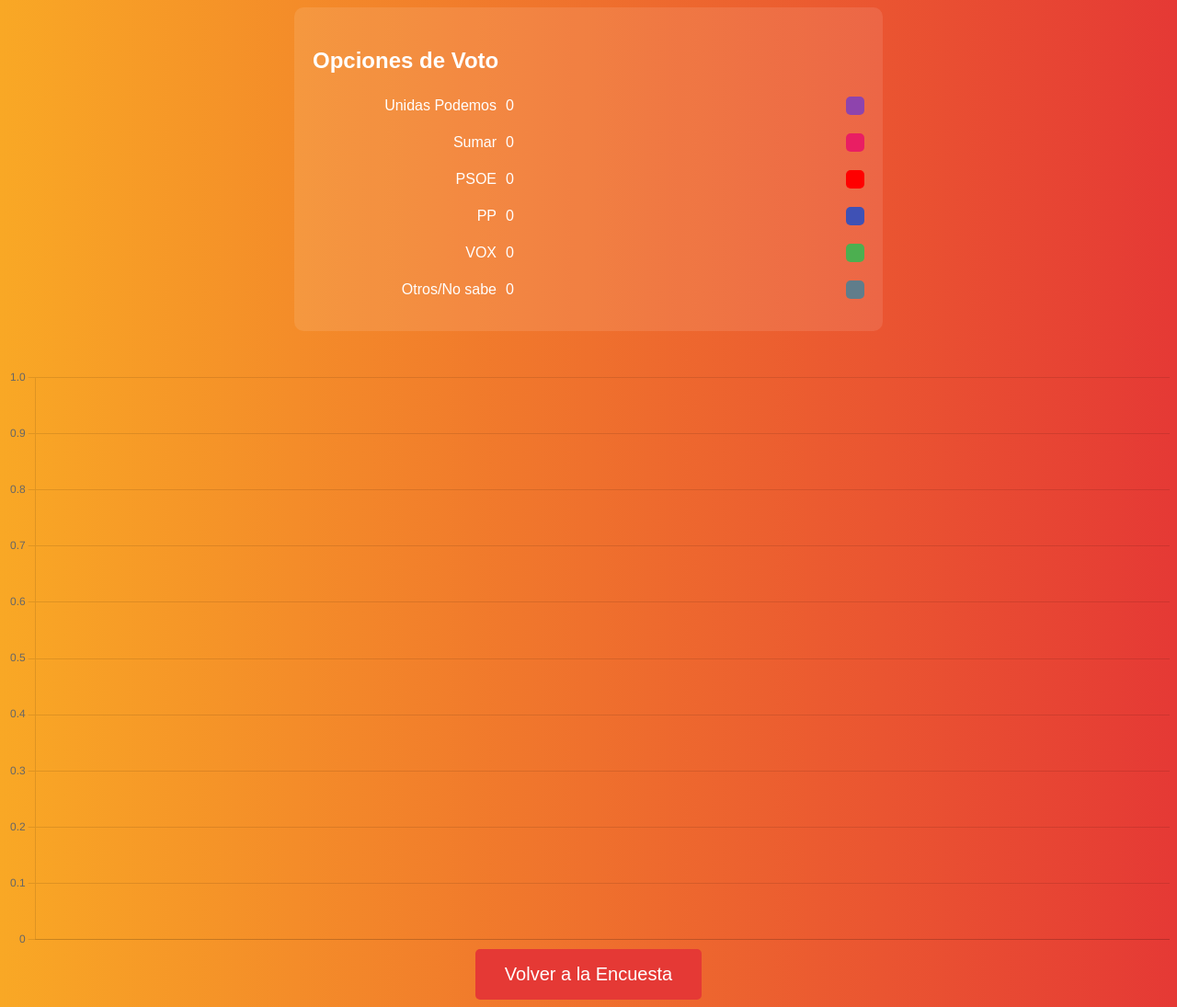
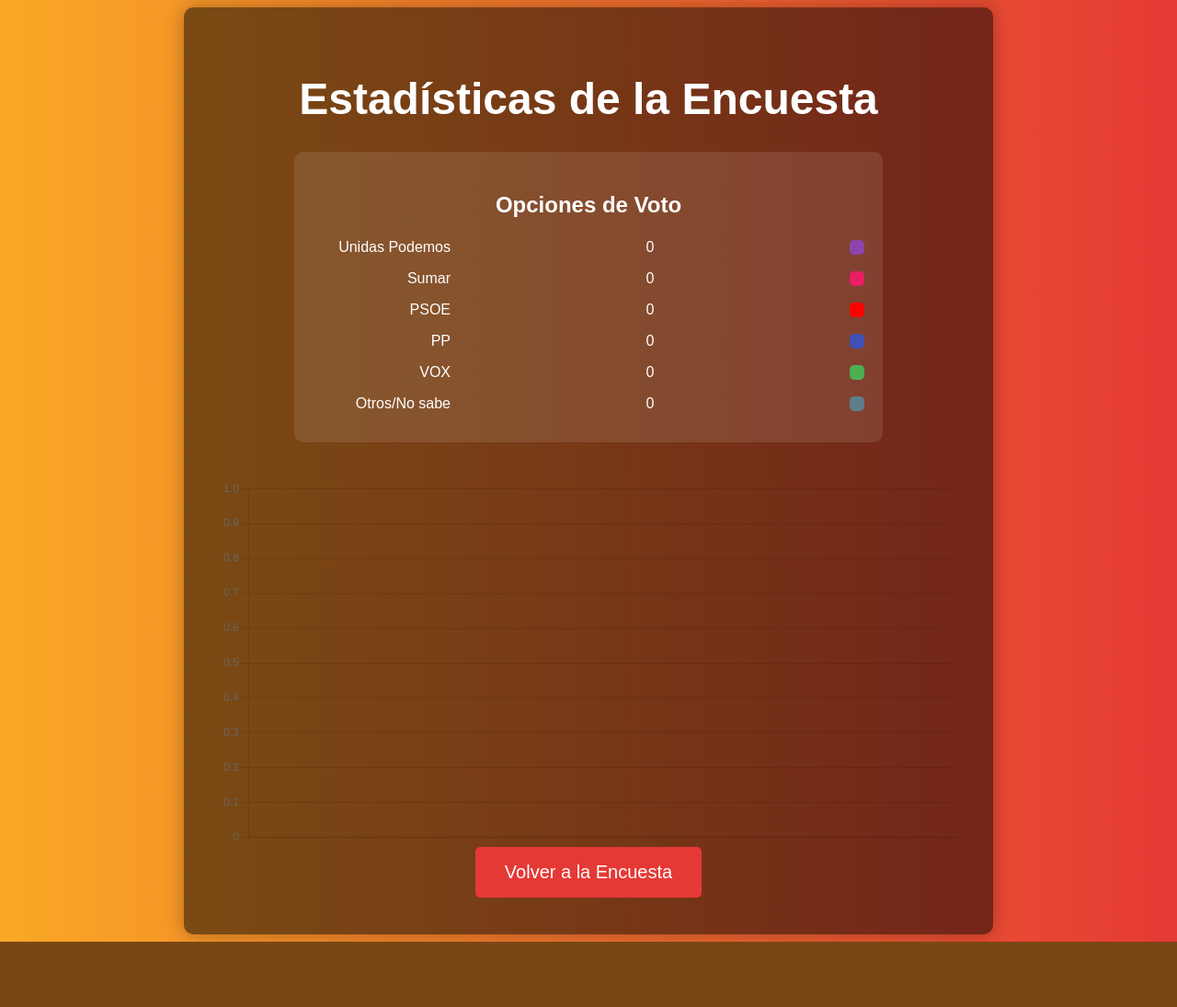
Before and after one commit to srivjim/Encuesta-nodo-php, a PHP site: page /statistics.php in a window 1280 px wide. Shown: the whole page at 92% size. After the commit the page ends 1024 px from the top, so only its background shows below. Run offline with PHP 8.4, Linux system fonts and the light colour scheme; data that the repository does not hold is empty.

Commit message:
Update statistics.php

```diff
--- a/src/statistics.php
+++ b/src/statistics.php
@@ -75,7 +75,7 @@ $conn->close();
         }
 
         .chart-bar-label {
-            flex: 0 0 200px;
+            flex: 0 0 150px;
             text-align: right;
             padding-right: 10px;
             color: #ffffff;
@@ -84,14 +84,14 @@ $conn->close();
         .chart-bar-value {
             flex: 1;
             color: #ffffff;
-            height: 30px;
-            line-height: 30px;
+            height: 24px;
+            line-height: 24px;
             border-radius: 5px;
         }
 
         .chart-bar-color {
-            width: 20px;
-            height: 20px;
+            width: 16px;
+            height: 16px;
             border-radius: 5px;
             margin-left: 10px;
         }
@@ -120,6 +120,9 @@ $conn->close();
     <script src="https://cdn.jsdelivr.net/npm/chart.js"></script>
 </head>
 <body>
+    <div class="container">
+        <h1>Estadísticas de la Encuesta</h1>
+
         <div class="chart-container">
             <p class="chart-title">Opciones de Voto</p>
             <div class="chart-bar">
@@ -159,7 +162,6 @@ $conn->close();
         <div class="btn-container">
             <a class="btn" href="index.php">Volver a la Encuesta</a>
         </div>
-
     </div>
 
     <script>
```
Lines whose indentation alone changed are shown as unchanged.
